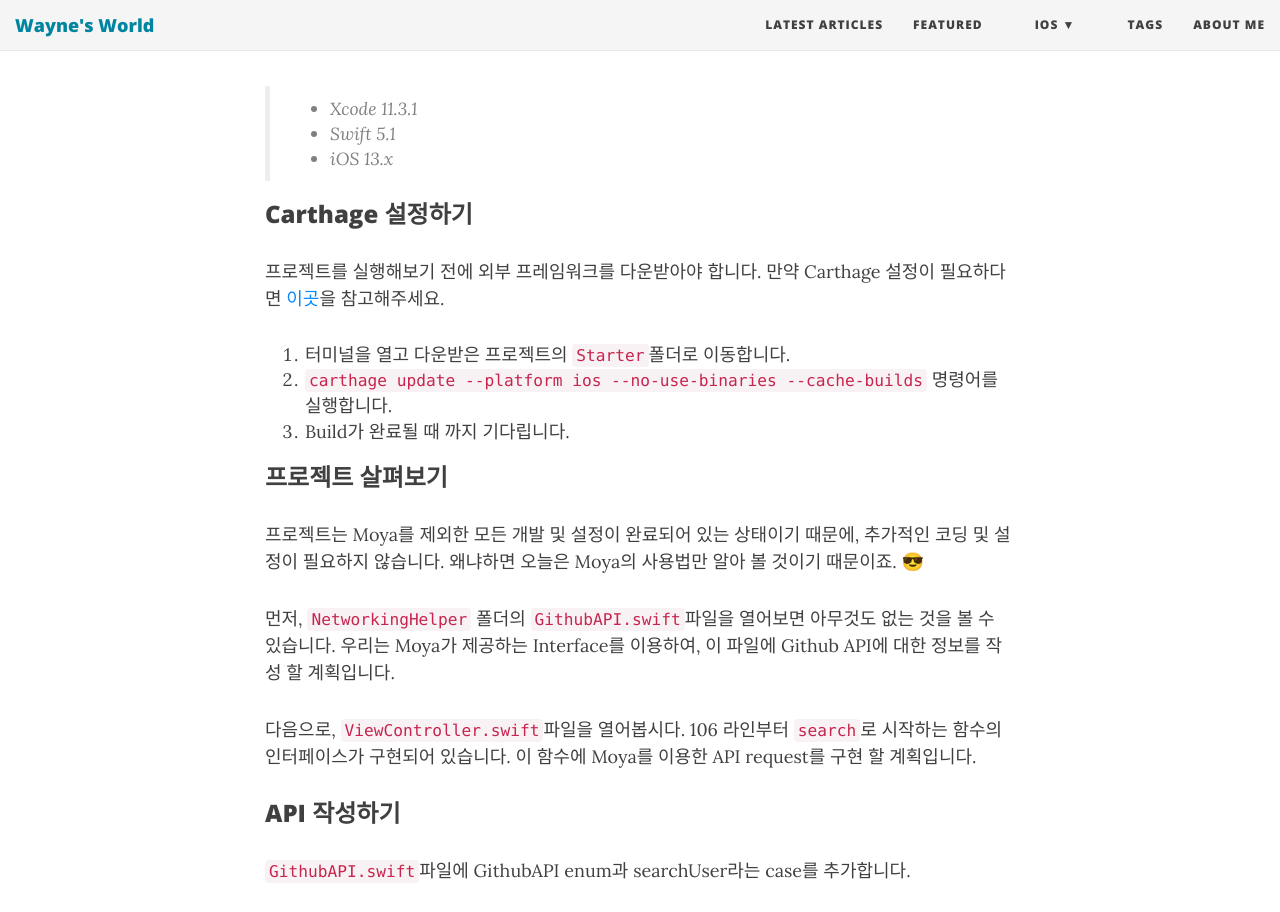
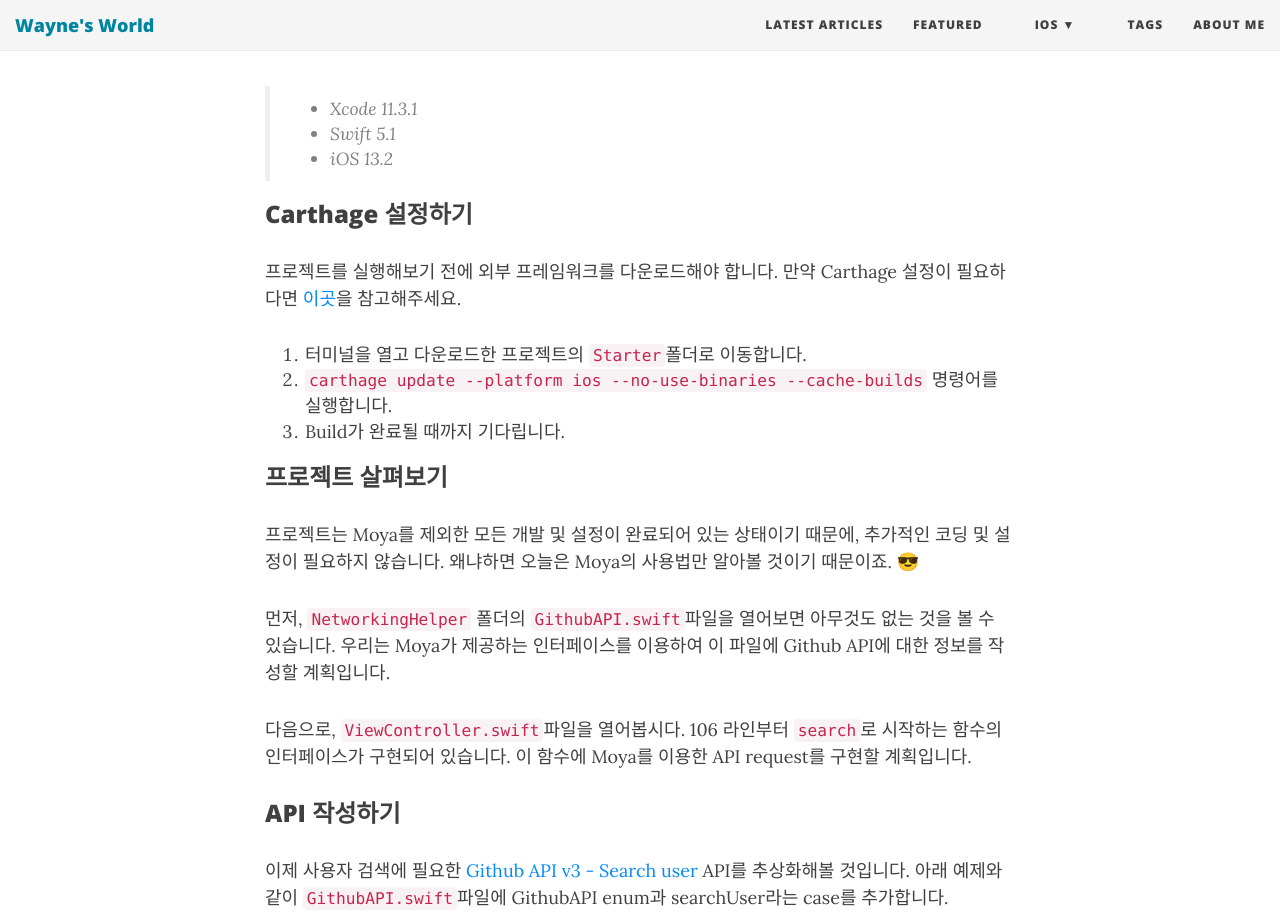
Before and after one commit to Mildwhale/mildwhale.github.io, a Jekyll site: the page built from _posts/2020-03-07-getting-started-with-moya.md, in a window 1280 px wide and 1400 px high, scrolled down 3207 px. Shown: the top 912 px of the window. Built offline with Jekyll 4.4.1, drawn with Linux system fonts in a browser that asks for light colours; nearby versions of some CDN libraries; comment, search, counter and statistics services are not loaded; some of the changed text lies outside the part shown; grey boxes are pictures that could not be loaded.

Commit message:
:art: 맞춤법을 맞추고 조금 더 잘 읽히도록 수정.

```diff
--- a/_posts/2020-03-07-getting-started-with-moya.md
+++ b/_posts/2020-03-07-getting-started-with-moya.md
@@ -8,19 +8,19 @@
 tags: [iOS, Moya, RxMoya]
 ---
 
-이번 글에서는 iOS의 네트워크 추상화 프레임워크인 [**Moya**](https://github.com/Moya/Moya)에 대해 알아볼 것 입니다.
+이번 글에서는 iOS의 네트워크 추상화 프레임워크인 [**Moya**](https://github.com/Moya/Moya)에 대해 알아볼것 입니다.
 
-Moya의 사용법을 소개하기 전에 현재 우리가 어떤 방식으로 네트워킹을 구현하고, 어떤 특징이 있는지 알아보는편이 좋겠죠? (바쁘신분은 스크롤을 내리셔도 됩니다 🥺)
+Moya의 사용법을 소개하기 전에 현재 우리가 어떤 방식으로 네트워킹을 구현하고, 어떤 특징이 있는지 알아보는 편이 좋겠죠? (바쁘신 분은 스크롤을 내리셔도 됩니다 🥺)
 
 ## URLSession & Alamofire
 
 ---
 
-우리는 보통 [URLSession](https://developer.apple.com/documentation/foundation/urlsession) 또는 조금 더 간편한 [Alamofire](https://github.com/Alamofire/Alamofire)를 사용하여 네트워킹을 구현하고 있으며, 높은 확률로 `APIManager` 또는 `NetworkModel`와 같은 이름의 네트워킹 레이어를 만들어 API를 관리하고 있을 것 입니다.
+우리는 보통 [URLSession](https://developer.apple.com/documentation/foundation/urlsession) 또는 조금 더 간편한 [Alamofire](https://github.com/Alamofire/Alamofire)를 사용하여 네트워킹을 구현하고 있으며, 높은 확률로 `APIManager` 또는 `NetworkModel`와 같은 이름의 네트워킹 레이어를 만들어 API를 관리하고 있을 것입니다.
 
 <script src="https://gist.github.com/Mildwhale/05e9992e99e1d031c9c18e4660dda612.js"></script>
 
-이 방식을 보기좋게 그리면 아래와 같은 형태가 될 것입니다. 앱에서 시작하는 화살표들이 눈에띄지 않나요? 어디에서 어떤 방식으로든 네트워킹이 자유롭다는 것을 의미할 수도 있지만, 조금씩 열리는 지옥문의 냄새가 나는군요. 😈 ~~(정말 조금씩 열리지만 언젠간 우리를 괴롭힐겁니다)~~
+이 방식을 보기 좋게 그리면 아래와 같은 형태가 될 것입니다. 앱에서 시작하는 화살표들이 눈에 띄지 않나요? 어디에서 어떤 방식으로든 네트워킹이 자유롭다는 것을 의미할 수도 있지만, 조금씩 열리는 지옥문의 냄새가 나는군요. 😈 ~~(정말 조금씩 열리지만 언젠간 우리를 괴롭힐 겁니다)~~
 
 ![image0](/assets/images/getting-started-with-moya/myapplayer.png){: .center-image}{: width="300"}
 
@@ -30,7 +30,7 @@
 > 2. Makes it hard to maintain existing apps ("oh my god, this mess...")
 > 3. Makes it hard to write unit tests ("how do I do this again?")
 
-전당포 아저씨는 잘생겼으니 오늘만 보고 살아도 되지만, 우리가 이번 버전에서만 잘 동작하도록 개발하면 큰일나겠죠? 🦑🦑🦑🦑🦑
+전당포 아저씨는 잘생겼으니 오늘만 보고 살아도 되지만, 우리가 이번 버전에서만 잘 동작하도록 개발하면 큰일 나겠죠? 🦑🦑🦑🦑🦑
 
 ![image1](/assets/images/getting-started-with-moya/oneday.png){: .center-image}{: width="500"}
 
@@ -42,52 +42,48 @@
 > 2. Lets you define a clear usage of different endpoints with associated enum values.
 > 3. Treats test stubs as first-class citizens so unit testing is super-easy.
 
-그리고 Moya를 적용하면 아래와 같이 깔끔한 네트워킹 레이어가 구성됩니다. 하지만 이런 의문이 들 수도 있을겁니다. `'내가 만든 APIManager만 쓰면 똑같은거 아니야?'`
+그리고 Moya를 적용하면 아래와 같이 깔끔한 네트워킹 레이어가 구성됩니다. 하지만 이런 의문이 들 수도 있을 겁니다. `'내가 만든 APIManager만 쓰면 똑같은 거 아니야?'`
 
 ![image2](/assets/images/getting-started-with-moya/moyalayer.png){: .center-image}{: width="200"}
 
-물론 그렇게 해도 됩니다! 그런데 굳이 바퀴를 재발명할 필요가 있을까요? 이미 훌륭한 바퀴가 만들어져 있으니, 이 바퀴로 개발 시간도 단축하고 유지보수성과 안정성 이라는 이득을 챙기는 편이 더 낫지 않을까요? 🧐
+물론 그렇게 해도 됩니다! 하지만 바퀴를 재발명하지 않는 것처럼, 이미 훌륭하게 만들어져 있는 프레임워크를 사용하여 개발 시간도 단축하고 유지보수성과 안정성이라는 이득을 챙기는 편이 더 낫지 않을까요? 🧐
 
 ## Moya 사용해보기
 
 ---
 
-오늘 우리의 목표는, Github의 [Search API](https://developer.github.com/v3/search/#search-users)호출을 Moya로 구현하고, 테이블뷰에 보여주는 것 입니다.
+오늘 우리의 목표는, Github의 [Search API](https://developer.github.com/v3/search/#search-users) 호출을 Moya로 구현하고, 테이블뷰에 보여주는 것입니다.
 
-맛보기에 사용 할 프로젝트는 [이곳](https://github.com/Mildwhale/Getting-Started-With-Moya)에서 다운받을 수 있습니다. `Starter`프로젝트로 직접 따라해볼 수도 있고, `Finished`프로젝트에서 완성된 프로젝트를 참고할 수도 있습니다.
+실습용 프로젝트는 [이곳](https://github.com/Mildwhale/Getting-Started-With-Moya)에서 다운로드할 수 있습니다. `Starter`프로젝트로 직접 따라 해 볼 수도 있고, `Finished`프로젝트에서 완성된 프로젝트를 참고할 수도 있습니다.
 
 프로젝트는 아래와 같은 환경에서 만들어졌습니다.
 
 > * Xcode 11.3.1
 > * Swift 5.1
-> * iOS 13.x
+> * iOS 13.2
 
 ### Carthage 설정하기
-프로젝트를 실행해보기 전에 외부 프레임워크를 다운받아야 합니다. 만약 Carthage 설정이 필요하다면 [이곳](https://github.com/Carthage/Carthage#installing-carthage)을 참고해주세요.
+프로젝트를 실행해보기 전에 외부 프레임워크를 다운로드해야 합니다. 만약 Carthage 설정이 필요하다면 [이곳](https://github.com/Carthage/Carthage#installing-carthage)을 참고해주세요.
 
-1. 터미널을 열고 다운받은 프로젝트의 `Starter`폴더로 이동합니다.
+1. 터미널을 열고 다운로드한 프로젝트의 `Starter`폴더로 이동합니다.
 2. `carthage update --platform ios --no-use-binaries --cache-builds` 명령어를 실행합니다.
-3. Build가 완료될 때 까지 기다립니다.
+3. Build가 완료될 때까지 기다립니다.
 
 ### 프로젝트 살펴보기
-프로젝트는 Moya를 제외한 모든 개발 및 설정이 완료되어 있는 상태이기 때문에, 추가적인 코딩 및 설정이 필요하지 않습니다. 왜냐하면 오늘은 Moya의 사용법만 알아 볼 것이기 때문이죠. 😎
+프로젝트는 Moya를 제외한 모든 개발 및 설정이 완료되어 있는 상태이기 때문에, 추가적인 코딩 및 설정이 필요하지 않습니다. 왜냐하면 오늘은 Moya의 사용법만 알아볼 것이기 때문이죠. 😎
 
-먼저, `NetworkingHelper` 폴더의 `GithubAPI.swift`파일을 열어보면 아무것도 없는 것을 볼 수 있습니다. 우리는 Moya가 제공하는 Interface를 이용하여, 이 파일에 Github API에 대한 정보를 작성 할 계획입니다.
+먼저, `NetworkingHelper` 폴더의 `GithubAPI.swift`파일을 열어보면 아무것도 없는 것을 볼 수 있습니다. 우리는 Moya가 제공하는 인터페이스를 이용하여 이 파일에 Github API에 대한 정보를 작성할 계획입니다.
 
-다음으로, `ViewController.swift`파일을 열어봅시다. 106 라인부터 `search`로 시작하는 함수의 인터페이스가 구현되어 있습니다. 이 함수에 Moya를 이용한 API request를 구현 할 계획입니다.
+다음으로, `ViewController.swift`파일을 열어봅시다. 106 라인부터 `search`로 시작하는 함수의 인터페이스가 구현되어 있습니다. 이 함수에 Moya를 이용한 API request를 구현할 계획입니다.
 
 ### API 작성하기
-`GithubAPI.swift`파일에 GithubAPI enum과 searchUser라는 case를 추가합니다.
+이제 사용자 검색에 필요한 [Github API v3 - Search user](https://developer.github.com/v3/search/#search-users) API를 추상화해볼 것입니다. 아래 예제와 같이 `GithubAPI.swift`파일에 GithubAPI enum과 searchUser라는 case를 추가합니다.
 
 <script src="https://gist.github.com/Mildwhale/d4861d4daab119965afa8f1c81605b7a.js"></script>
 
-[Github API v3 - Search user](https://developer.github.com/v3/search/#search-users)를 enum으로 추상화 했습니다. 그럼 GithubAPI를 Moya에서 바로 사용할 수 있을까요? 그렇지 않습니다. Moya는 [MoyaProvider](https://moya.github.io/Classes/MoyaProvider.html)로 request를 수행하는데, 이때 사용하는 파라미터는 [TargetType](https://moya.github.io/Protocols/TargetType.html)이라는 프로토콜을 따릅니다.
+그럼 GithubAPI를 Moya에서 바로 사용할 수 있을까요? 그렇지 않습니다. Moya는 [MoyaProvider](https://moya.github.io/Classes/MoyaProvider.html)로 request를 수행하는데, 이때 사용하는 파라미터는 [TargetType](https://moya.github.io/Protocols/TargetType.html) 프로토콜이 구현되어 있어야 합니다.
 
-그럼 우리는 GithubAPI가 TargetType 프로토콜을 따르도록 구현해주어야겠죠? GithubAPI.swift 파일에 아래 코드를 추가합니다.
-
-<script src="https://gist.github.com/Mildwhale/20858301629b0e2096caeef3a386655d.js"></script>
-
-TargetType 프로토콜의 property는 각각 아래와 같은 역할을 담당합니다.
+TargetType의 property는 각각 아래와 같은 역할을 담당합니다.
 > * **baseURL**: 서버의 도메인
 > * **path**: 서버의 도메인 뒤에 추가 될 Path (일반적으로 API)
 > * **method**: HTTP method (GET, POST, ...)
@@ -96,17 +92,24 @@
 > * **validationType**: 허용할 response의 타입
 > * **headers**: HTTP header
 
-여기까지 했으면 request에 필요한 준비는 모두 끝났습니다. 매우 간단하죠? 👏
+그럼 우리는 GithubAPI의 extension을 만들어 TargetType 프로토콜을 따르도록 구현하면 되겠죠? GithubAPI.swift 파일의 마지막 라인에 아래 코드를 추가합니다.
+
+<script src="https://gist.github.com/Mildwhale/20858301629b0e2096caeef3a386655d.js"></script>
+
+여기까지 했으면 request에 필요한 준비는 모두 끝났습니다. 정말 간단하죠? 👏
 
 ### Request 호출하기
-이제 거의 다 됐습니다. `ViewController.swift` 파일을 열고 106 라인을 보면 search 함수의 인터페이스가 구현되어 있습니다. `searchWithRx`함수 내부에 아래 코드를 채워줍니다.
+`ViewController.swift` 파일을 열어 106 라인을 보면 search 함수의 인터페이스가 만들어져 있습니다. `searchWithRx`함수 내부에 아래 코드를 채워줍니다.
 
 <script src="https://gist.github.com/Mildwhale/2ca483d60f3ffa44962aec7782725dcd.js"></script>
 
-MoyaProvider를 생성할 때 generic 타입으로 GithubAPI를 지정해주는 것을 볼 수 있습니다. 그리고 바로 아래에서는 request 함수의 파라미터로 `searchUser`케이스를 넣어주고 있네요!
+MoyaProvider를 생성할 때 Generic 타입으로 GithubAPI를 지정해주는 것을 볼 수 있습니다. 그리고 바로 아래에서는 request 함수의 파라미터로 `searchUser`케이스를 넣어주고 있네요!
 
 ### 결과 감상하기
-놀랍게도 모든 준비가 끝났고, 결과를 감상할 차례입니다. 앱을 실행하면 아주 `Gorgeous한 UI`가 눈앞에 펼쳐지고, SearchBar에 문자를 입력하면 Github API를 호출하여 사용자의 정보를 가져와 테이블뷰에 보여주는 것을 볼 수 있습니다. 😅
+놀랍게도 모든 준비가 끝났고 결과를 감상할 차례입니다. 앱을 실행하면 아주 `Gorgeous 한 UI`가 눈앞에 펼쳐지고, SearchBar에 문자를 입력하면 Github API를 호출하여 사용자의 정보를 가져와 테이블뷰에 보여주는 것을 볼 수 있습니다. 😅
+
+### 결론
+Moya를 사용하면 네트워킹과 관련된 생산성 및 유지보수성이 향상될 거라 생각합니다. 왜냐하면 API에 대한 정보를 TargetType에 딱 한 번만 작성하면 되고, 향후 업데이트가 필요할 경우 이 부분만 업데이트를 해주면 되기 때문이죠.
 
 서론만 긴 글이 된 것 같아 뭔가 허전하지만, 이번 글은 여기서 마치겠습니다!
 
```
